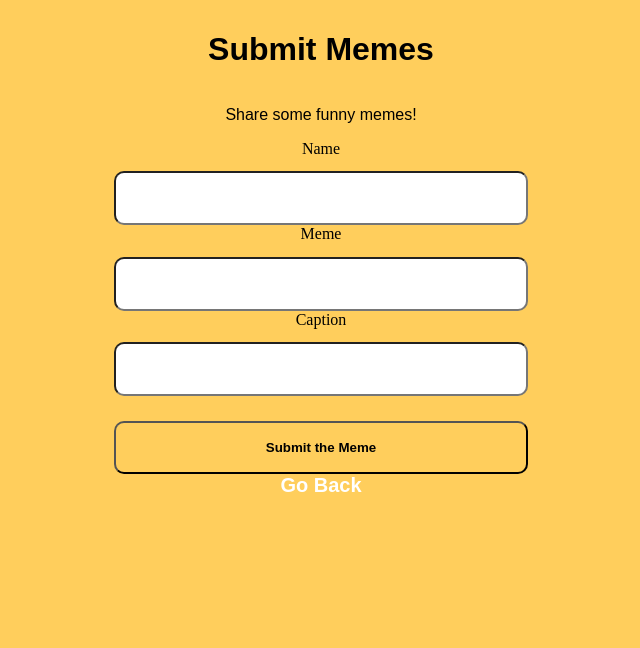
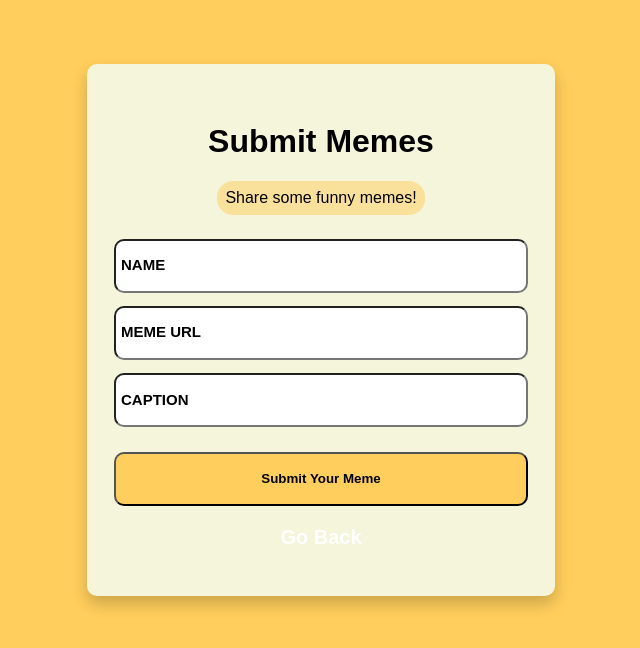
Before and after one commit to jeseekia/laugh_factory_app, a Flask app: page /upload/ in a window 1280 px wide. Shown: the part 129-777 px from the top of the page, without its empty margins (327-967 px from the left). Run offline with Flask 2, Linux system fonts and the light colour scheme.

Commit message:
upload page updated

```diff
--- a/laughfactory/static/css/style.css
+++ b/laughfactory/static/css/style.css
@@ -118,6 +118,11 @@ button {
 
 a {
   color: white;
+  margin-top: 20px;
+}
+
+#goback {
+  color: black;
 }
 
 .login-card {
@@ -136,6 +141,24 @@ a {
   margin-top: 4em;
 }
 
+#memes_container {
+  display: flex;
+  justify-content: center, space-between;
+  height: 200px;
+  align-items: center;
+}
+
+#error-img {
+  justify-content: center;
+  height: 200px;
+  width: auto;
+}
+
+#error-message {
+  color: black;
+  font-family: sans-serif;
+}
+
 body {
   background-color: #FFCE5C;
 }
--- a/laughfactory/static/scss/card.scss
+++ b/laughfactory/static/scss/card.scss
@@ -101,4 +101,9 @@ button{
 
 a{
     color:white;
+    margin-top: 20px;
 }
+
+#goback{
+    color: black;
+}
--- a/laughfactory/templates/upload.html
+++ b/laughfactory/templates/upload.html
@@ -20,17 +20,21 @@
 
         </div>
     </nav>
-    <form action="POST">
-        <h1>Submit Memes</h1>
-        <p>Share some funny memes!</p>
-        <label for="name" id="name-label">Name</label>
-        <input type="text" name="name" id="name">
-        <label for="meme" id="meme-label">Meme</label>
-        <input type="url" name="meme" id="meme">
-        <label for="caption" id="caption-label">Caption</label>
-        <input type="text" name="caption" id="caption">
-        <button>Submit the Meme</button>
-        <a href="/memes">Go Back</a>
-    </form>
+    <div class="main-container">
+        <div class="card">
+            <h1>Submit Memes</h1>
+            <div class="callout">Share some funny memes!</div>
+            <form action="POST">
+                <!-- <label for="name" id="name-label">Name</label> -->
+                <input placeholder="NAME" type="text" name="name" id="name">
+                <!-- <label for="meme" id="meme-label">Meme</label> -->
+                <input placeholder="MEME URL" type="url" name="meme" id="meme">
+                <!-- <label for="caption" id="caption-label">Caption</label> -->
+                <input placeholder="CAPTION" type="text" name="caption" id="caption">
+                <button>Submit Your Meme</button>
+                <a href="/">Go Back</a>
+            </form>
+        </div>
+    </div>
 </body>
 </html>
```
Also changed, not shown: 1 other file.
